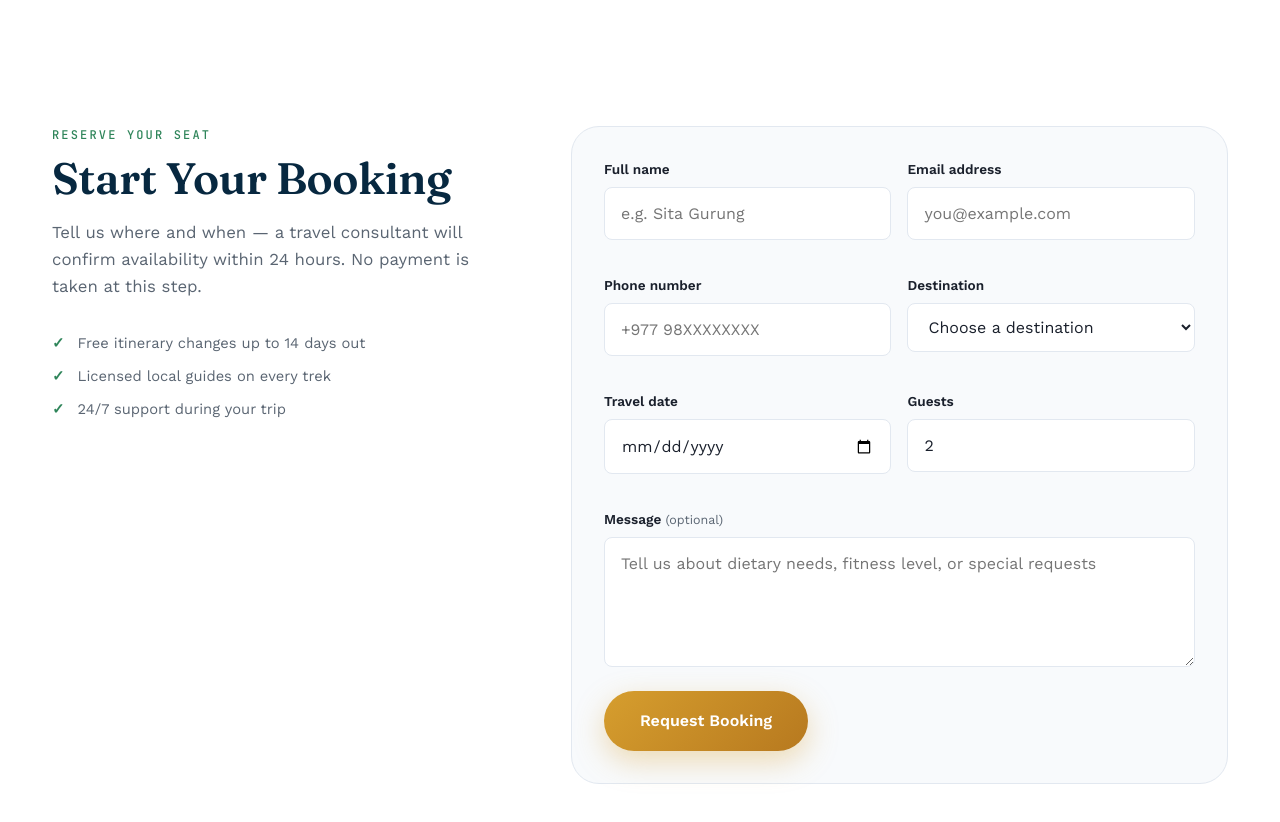
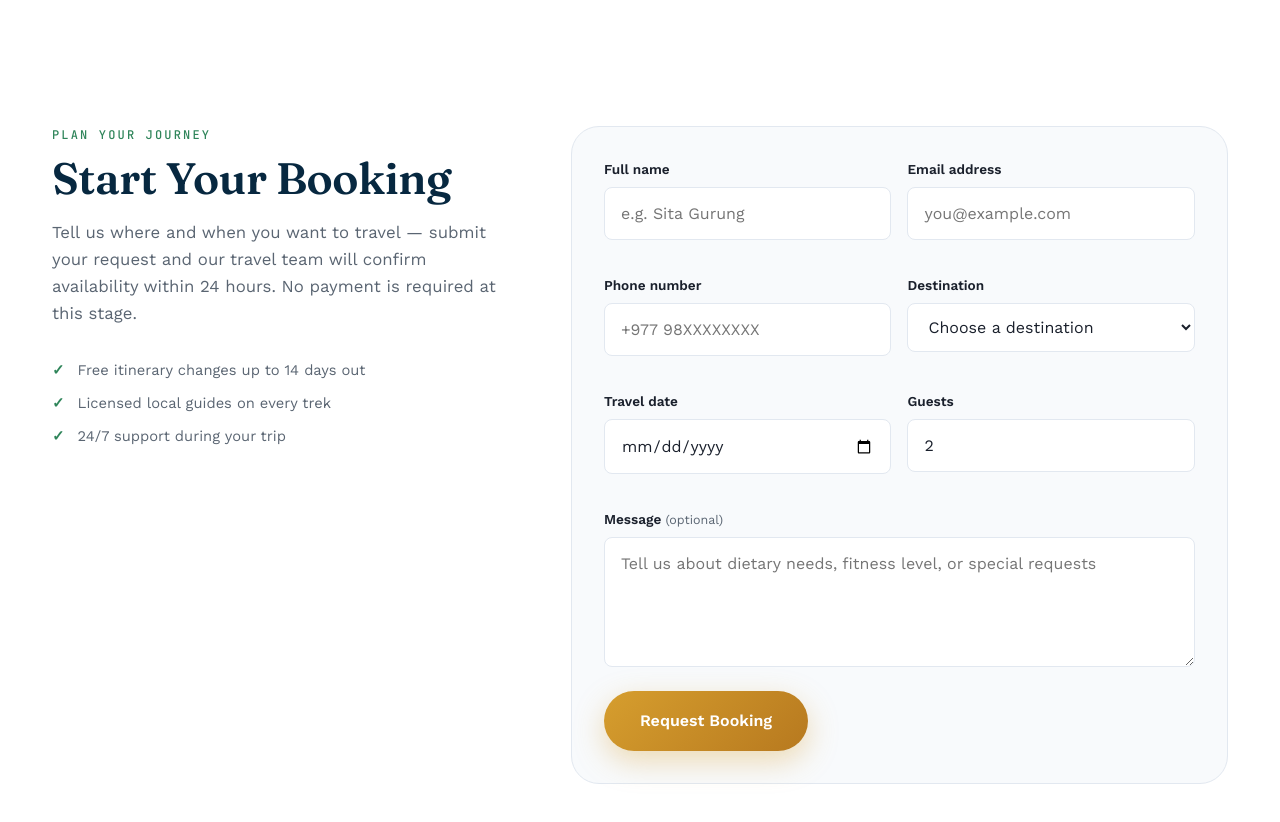
Before and after one commit to Sammy7865-oss/-Nepal-Smart-Tourism-Hub, a plain HTML site: page index.html in a window 1280 px wide. Shown: the part 6120-6942 px from the top of the page. Drawn offline with nearby package versions, Linux system fonts and the light colour scheme.

Commit message:
Revise booking section introductory text
Updated introductory text for booking section to enhance clarity.

```diff
--- a/index.html
+++ b/index.html
@@ -324,10 +324,9 @@
     <section class="booking" id="booking" aria-label="Booking form">
       <div class="container booking__container">
         <div class="booking__intro">
-          <p class="eyebrow">Reserve Your Seat</p>
+          <p class="eyebrow">Plan Your Journey</p>
           <h2 class="section-title">Start Your Booking</h2>
-          <p class="section-lead">Tell us where and when — a travel consultant will confirm availability within 24 hours. No payment is taken at this step.</p>
-
+<p class="section-lead">Tell us where and when you want to travel — submit your request and our travel team will confirm availability within 24 hours. No payment is required at this stage.</p>
           <ul class="booking__points">
             <li>Free itinerary changes up to 14 days out</li>
             <li>Licensed local guides on every trek</li>
```
